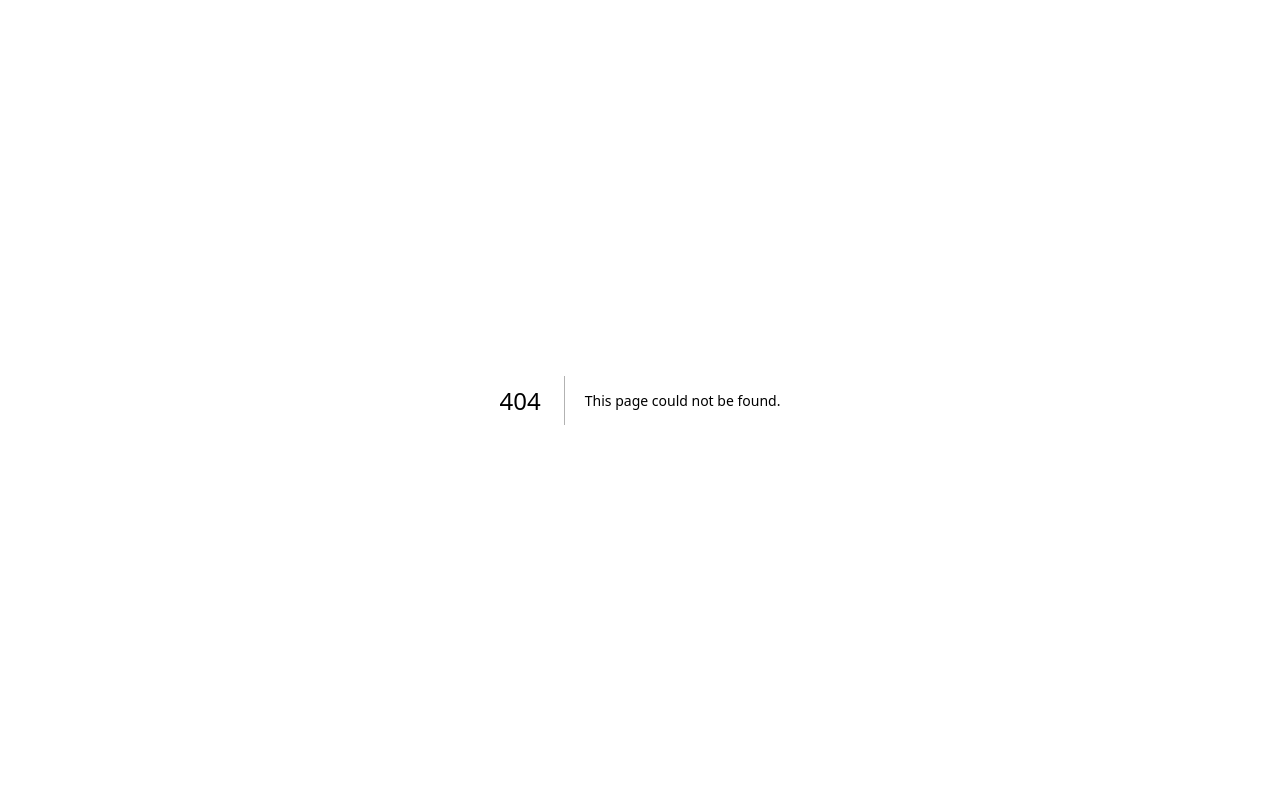
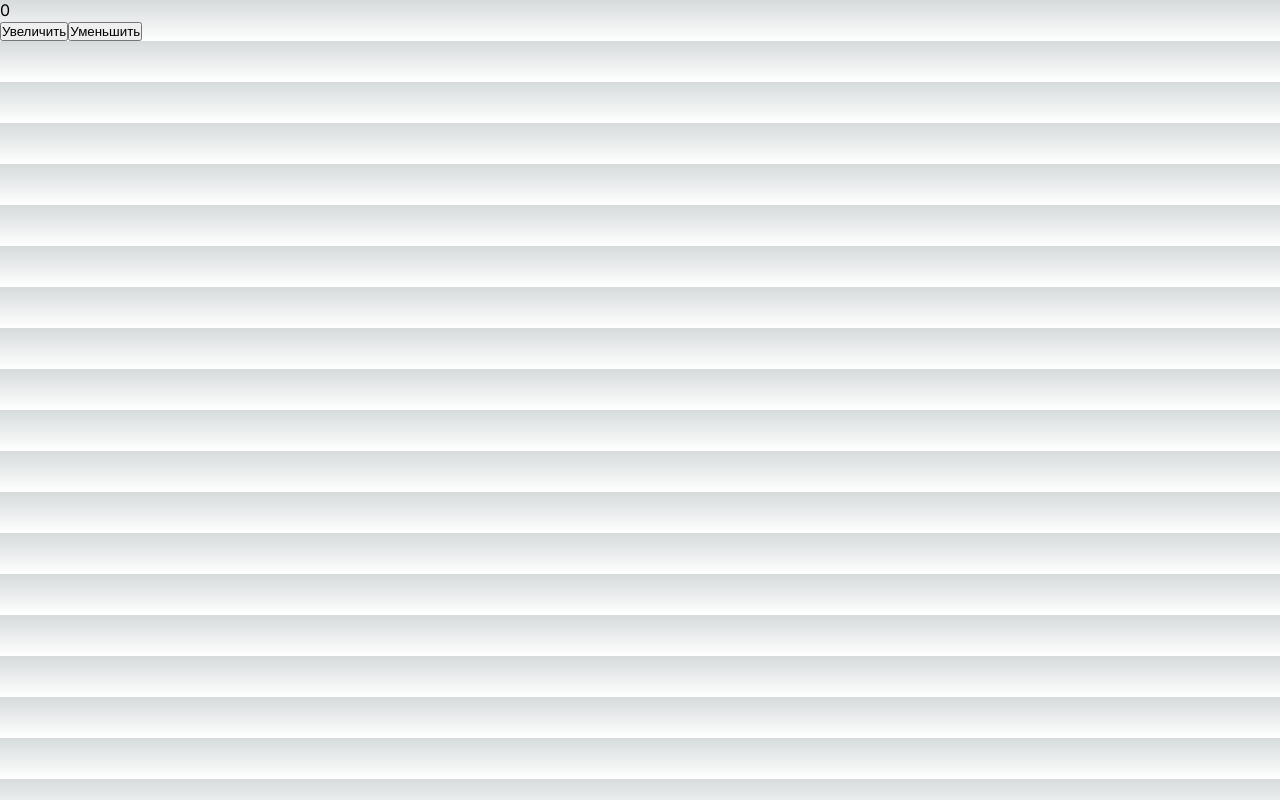
Before and after one commit to Polotenhicko/nextJS-myApp, a Next.js app: page /counter in a window 1280 px wide. Before the commit this address had no page. Built offline with nearby package versions, Linux system fonts and the light colour scheme.

Commit message:
counter example

```diff
--- /dev/null
+++ b/src/app/counter/page.tsx
@@ -0,0 +1,25 @@
+'use client';
+import { decrement, increment } from '@/store/actions/counterActions';
+import { useDispatch, useSelector } from 'react-redux';
+
+export default function Counter() {
+  const counter = useSelector(({ counter }: { counter: number }) => counter);
+  const dispatch = useDispatch();
+
+  const handleIncrement = () => {
+    dispatch(increment());
+  };
+
+  const handleDecrement = () => {
+    dispatch(decrement());
+  };
+  return (
+    <div>
+      {counter}
+      <div>
+        <button onClick={handleIncrement}>Увеличить</button>
+        <button onClick={handleDecrement}>Уменьшить</button>
+      </div>
+    </div>
+  );
+}
```
